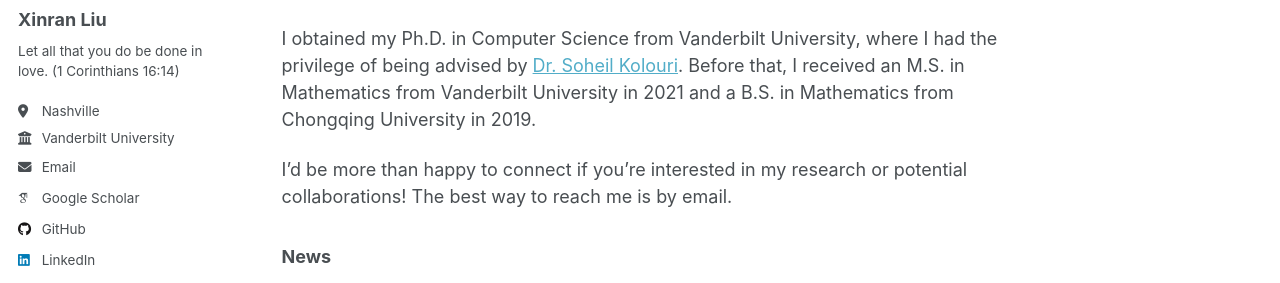
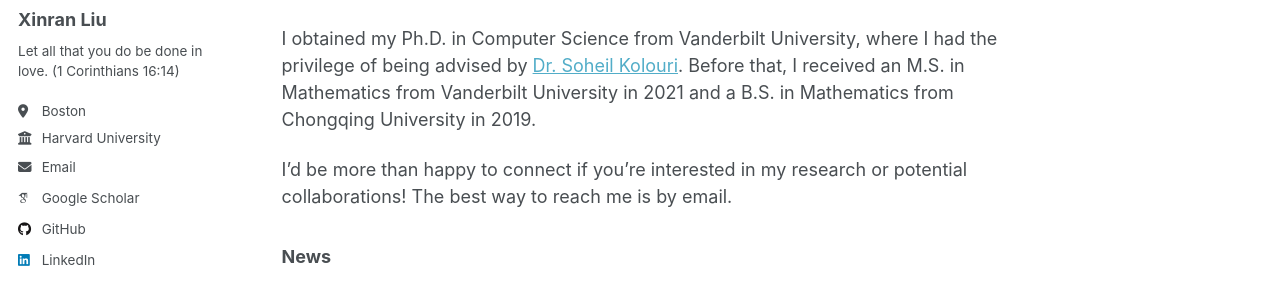
Before and after one commit to xinranliueva/xinranliueva.github.io, a Jekyll site: the page built from _pages/about.md, in a window 1280 px wide. Shown: the part 275-558 px from the top of the page. Built offline with Jekyll 4.4.1, drawn with Linux system fonts in a browser that asks for light colours; some web fonts are replaced.

Commit message:
Update personal information in _config.yml

```diff
--- a/_config.yml
+++ b/_config.yml
@@ -12,7 +12,7 @@ site_theme               : "default"
 title                    : "Xinran (Eva) Liu"
 title_separator          : "-"
 name                     : &name "Xinran (Eva) Liu"
-description              : &description "Ph.D. candidate in Computer Science"
+description              : &description "Postdoc at Harvard University"
 url                      : https://xinranliueva.github.io # the base hostname & protocol for your site e.g. "https://[your GitHub username].github.io"
 baseurl                  : "" # the subpath of your site, e.g. "/blog"
 repository               : "xinranliueva/xinranliueva.github.io/"
@@ -26,10 +26,10 @@ author:
   name             : "Xinran Liu"
   pronouns         : # example: "she/her"
   bio              : " Let all that you do be done in love. (1 Corinthians 16:14)"
-  location         : "Nashville"
-  employer         : "Vanderbilt University"
+  location         : "Boston"
+  employer         : "Harvard University"
   uri              : # URL
-  email            : "xinran.liu@vanderbilt.edu"
+  email            : "xinranliu@hsph.harvard.edu"
 
   # Academic websites
   arxiv            : # URL - Update with the correct link to your profile
```
